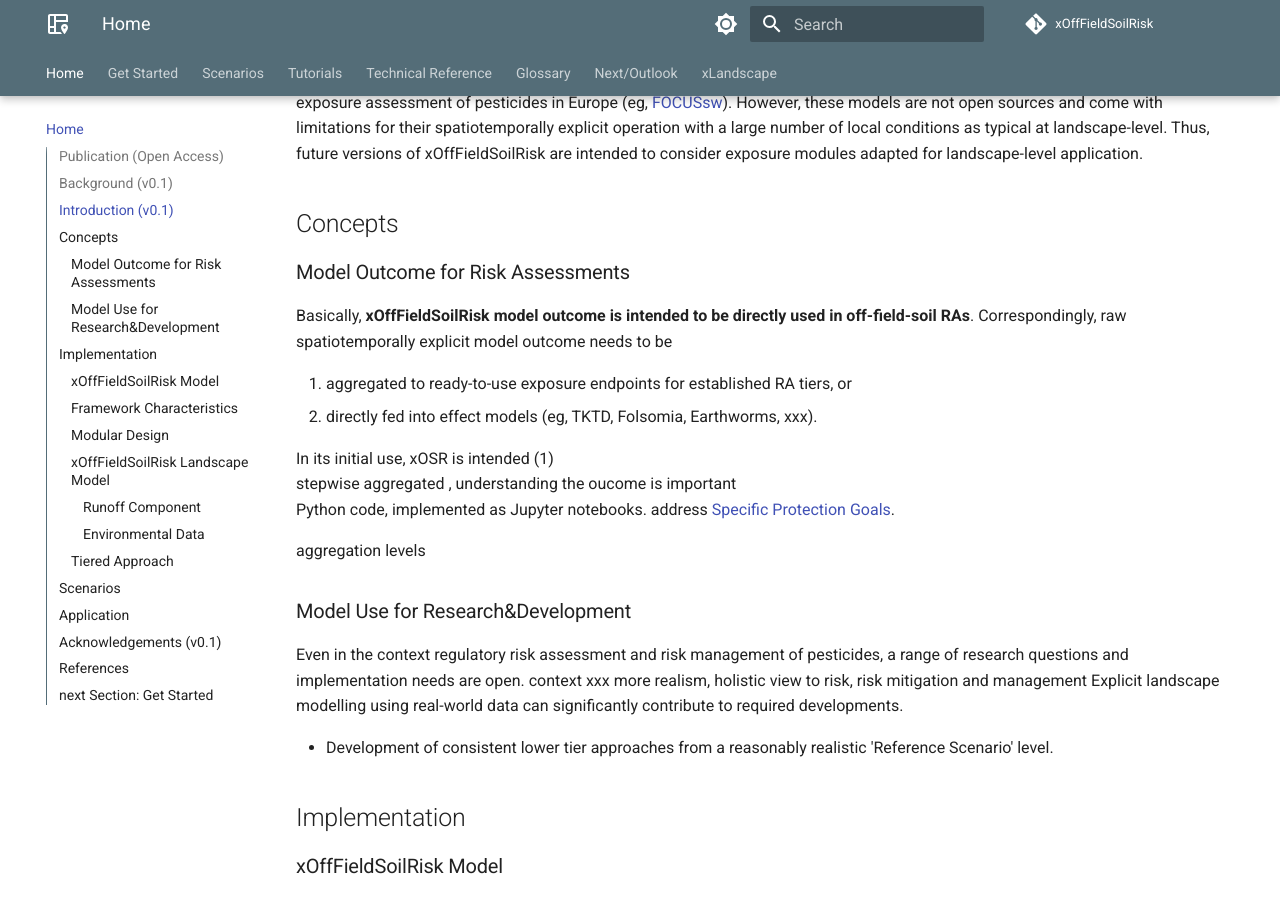
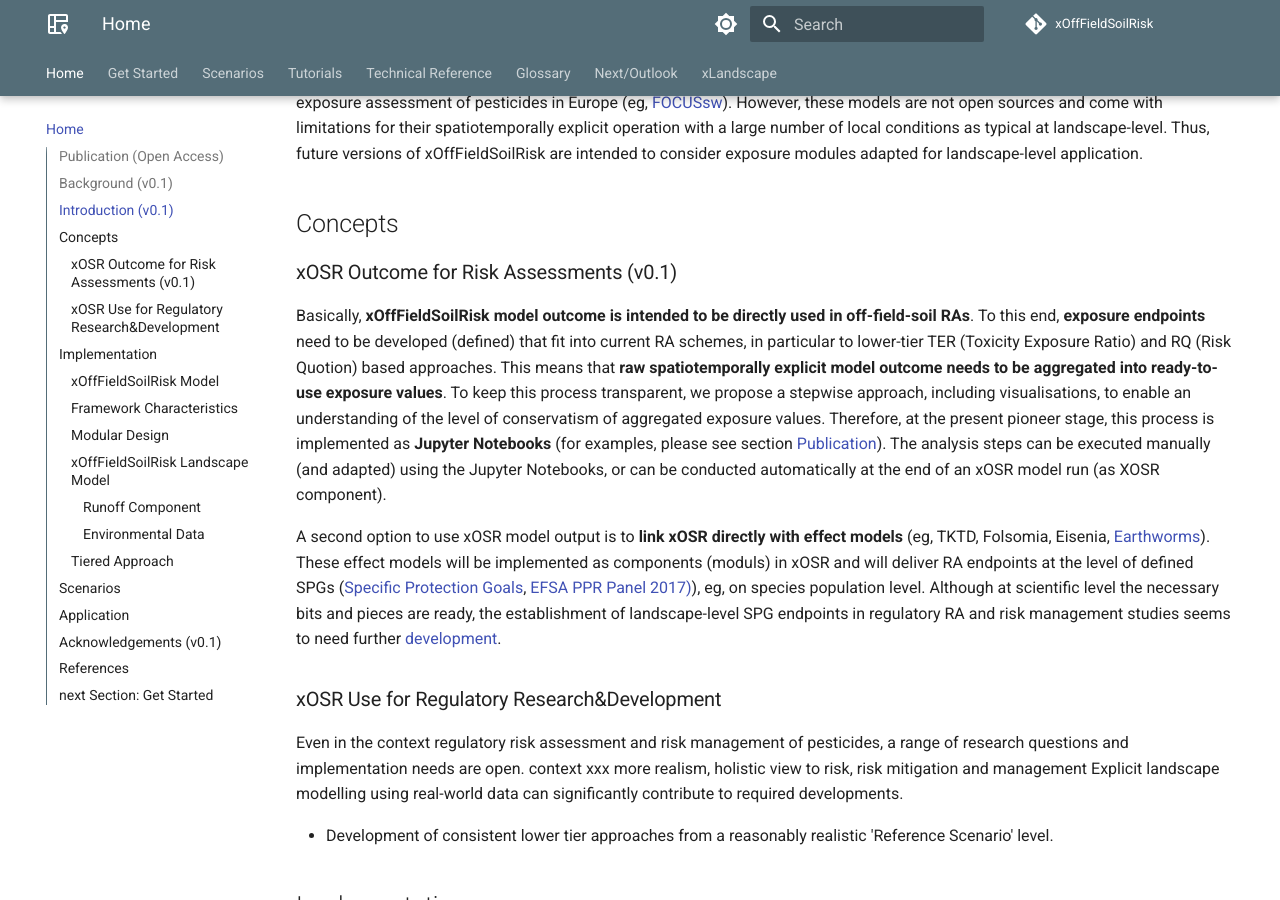
Before and after one commit to xlandscape/xOffFieldSoilRisk, an MkDocs documentation site: the page built from docs/index.md, in a window 1280 px wide and 900 px high, scrolled down 1282 px. Built offline with MkDocs 1.6.1 and Material for MkDocs 9.7.7, drawn with Linux system fonts in a browser that asks for light colours; comment, search, counter and statistics services are not loaded.

Commit message:
docu: xOSR outcome use in RA

```diff
--- a/docs/index.md
+++ b/docs/index.md
@@ -26,21 +26,13 @@ In its initial version, xOffFieldSoil has been composed using exposure models wh
 
 ## Concepts
 
-### Model Outcome for Risk Assessments
+### xOSR Outcome for Risk Assessments (v0.1)
 
-Basically, **xOffFieldSoilRisk model outcome is intended to be directly used in off-field-soil RAs**. Correspondingly, raw spatiotemporally explicit model outcome needs to be
+Basically, **xOffFieldSoilRisk model outcome is intended to be directly used in off-field-soil RAs**. To this end, **exposure endpoints** need to be developed (defined) that fit into current RA schemes, in particular to lower-tier TER (Toxicity Exposure Ratio) and RQ (Risk Quotion) based approaches. This means that **raw spatiotemporally explicit model outcome needs to be aggregated into ready-to-use exposure values**. To keep this process transparent, we propose a stepwise approach, including visualisations, to enable an understanding of the level of conservatism of aggregated exposure values. Therefore, at the present pioneer stage, this process is implemented as **Jupyter Notebooks** (for examples, please see section [Publication](#publication-open-access)). The analysis steps can be executed manually (and adapted) using the Jupyter Notebooks, or can be conducted automatically at the end of an xOSR model run (as XOSR component).
 
-1. aggregated to ready-to-use exposure endpoints for established RA tiers, or
-1. directly fed into effect models (eg, TKTD, Folsomia, Earthworms, xxx).
+A second option to use xOSR model output is to **link xOSR directly with effect models** (eg, TKTD, Folsomia, Eisenia, [Earthworms](https://doi.org/10.1002/ieam.4338)). These effect models will be implemented as components (moduls) in xOSR and will deliver RA endpoints at the level of defined SPGs ([Specific Protection Goals](https://www.efsa.europa.eu/en/efsajournal/pub/1821), [EFSA PPR Panel 2017)](https://www.efsa.europa.eu/en/efsajournal/pub/4690)), eg, on species population level.  Although at scientific level the necessary bits and pieces are ready, the establishment of landscape-level SPG endpoints in regulatory RA and risk management studies seems to need further [development](#xosr-use-for-regulatory-researchdevelopment).
 
-In its initial use, xOSR is intended (1)
-stepwise aggregated  , understanding the oucome is important
-Python code, implemented as Jupyter notebooks.
-address [Specific Protection Goals](https://www.efsa.europa.eu/en/efsajournal/pub/1821).
-
-aggregation levels
-
-### Model Use for Research&Development
+### xOSR Use for Regulatory Research&Development
 
 Even in the context regulatory risk assessment and risk management of pesticides, a range of research questions and implementation needs are open. context xxx more realism, holistic view to risk, risk mitigation and management
 Explicit landscape modelling using real-world data can significantly contribute to required developments.
```
